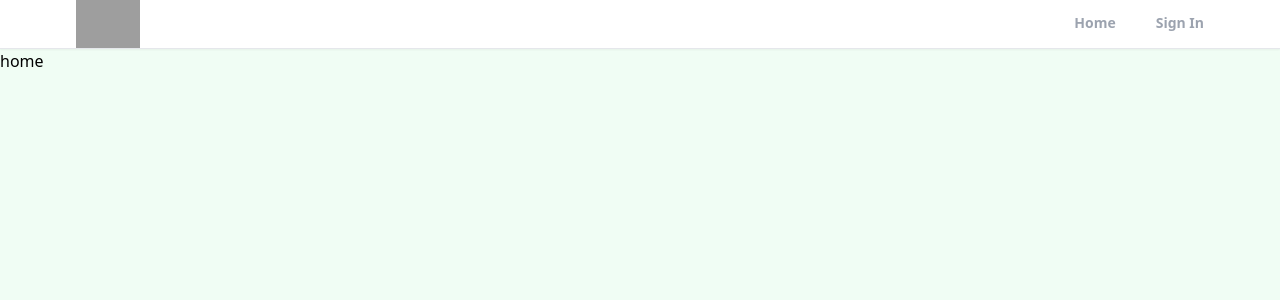
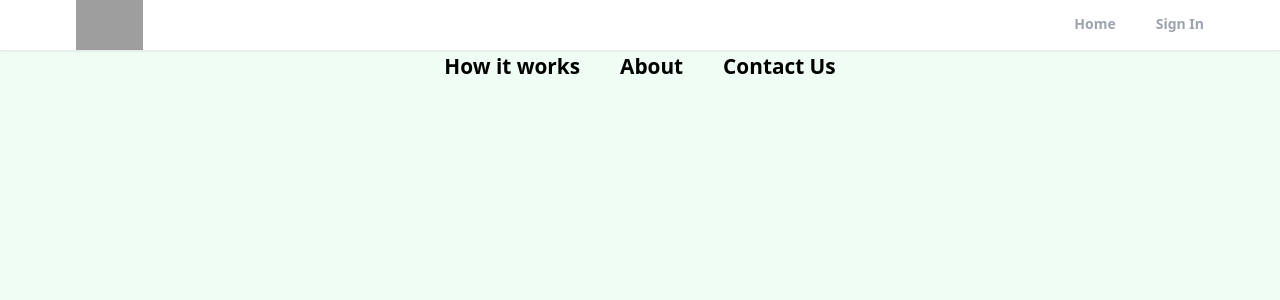
Before and after one commit to temuulenb/website-signin, a React (Create React App) app: page / in a window 1280 px wide. Shown: the top 300 px of the page. Built offline with nearby package versions, Linux system fonts and the light colour scheme; no server answers; grey boxes are pictures that could not be loaded.

Commit message:
end chiniih garj ireed home.css eer edit orj bn

```diff
--- a/src/components/Header.jsx
+++ b/src/components/Header.jsx
@@ -1,4 +1,4 @@
-import userEvent from "@testing-library/user-event";
+
 import { getAuth, onAuthStateChanged } from "firebase/auth";
 import { useEffect, useState } from "react";
 import { useLocation, useNavigate } from "react-router-dom"
@@ -19,27 +19,27 @@ export default function Header() {
     function pathMatchRoute(route) {
       if(route === location.pathname) {
         return true;
-      }
+      };
     }
   return (
     <div className="bg-white border-b shadow-sm sticky top-0 z-50">
         <header className="flex justify-between items-center px-3 max-w-6xl mx-auto">
             <div>
                 <img src="http://4.bp.blogspot.com/-ZPl4clUvLsA/UPwyQIRAGDI/AAAAAAAAAns/crAkDbf6FQs/s320/adelphi+university+logo.jpg"
-                alt="logo" className="h-12 cursor-pointer"
+                alt="logo" className="h-[50px] cursor-pointer"
                 onClick={() => navigate("/")}/>
             </div>
             <div>
                 <ul className="flex space-x-10">
                     <li className=
                         {`cursor-pointer py-3 text-sm font-semibold text-gray-400 border-b-[3px] border-b-transparent
-                    ${pathMatchRoute("/") && "text-black border-b-red-700"}`}
+                        ${pathMatchRoute("/") && "text-black border-b-red-600"}`}
                         onClick={() => navigate("/")}
                         >Home
                     </li>
                     <li className=
                         {`cursor-pointer py-3 text-sm font-semibold text-gray-400 border-b-[3px] border-b-transparent
-                    ${(pathMatchRoute("/sign-in") || pathMatchRoute("/profile"))  && "text-black border-b-red-700"}`}
+                        ${(pathMatchRoute("/sign-in") || pathMatchRoute("/profile"))  && "text-black border-b-red-600"}`}
                         onClick={() => navigate("/profile")}
                         >{pageState}
                     </li>
--- a/src/components/ListingItem.jsx
+++ b/src/components/ListingItem.jsx
@@ -1,8 +1,10 @@
 import React from 'react'
 import Moment from 'react-moment';
 import { Link } from 'react-router-dom';
+import {FaTrash} from 'react-icons/fa';
+import {MdEdit} from 'react-icons/md';
 
-export default function ListingItem({listing, id}) {
+export default function ListingItem({listing, id, onEdit, onDelete}) {
   return <li className="bg-white relative flex flex-col justify-between items-center
          shadow-md hover:shadow-xl rounded overflow-hidden transition-shadow duration-150 m-[10px]">
             <Link className="contents" to={`/category/${listing.type}/${id}`}>
@@ -12,7 +14,7 @@ export default function ListingItem({listing, id}) {
                 src={listing.imgUrls[0]} />
             </Link>
             <Moment className="absolute top-2 left-2 bg-gray-200 text-sm font-semibold
-            rounded-md px-2 py-1 shadow-lg shadow-fuchsia-600" fromNow>
+            rounded-md px-2 py-1 shadow-lg shadow-gray-600" fromNow>
                 {listing.timestamp?.toDate()}
             </Moment>
             <div className="w-full p-[10px]">
@@ -30,5 +32,14 @@ export default function ListingItem({listing, id}) {
                     ${listing.price}
                 </p>
             </div>
-    </li>;
+            {onDelete && (
+                <FaTrash className="absolute bottom-2 right-2 h-[14px] cursor-pointer text-red-600"
+                onClick={() => onDelete(listing.id)} />
+            )}
+            {onEdit && (
+                <MdEdit className="absolute bottom-2 right-7 h-[20px] cursor-pointer text-black"
+                onClick={() => onEdit(listing.id)} />
+            )};
+
+        </li>
 }
--- a/src/pages/CreateListing.jsx
+++ b/src/pages/CreateListing.jsx
@@ -161,13 +161,13 @@ export default function CreateListing() {
                     trade
                 </button>
             </div>
-            <p className="text-m mt-10 font-semibold">Name</p>
+            <p className="text-m mt-10 font-semibold">Student ID</p>
             <input
-            type='text'
+            type='number'
             id='name'
             value={name}
             onChange={onChange}
-            placeholder='Enter Your Full Name'
+            placeholder='Enter Your Student ID'
             maxLength="32"
             minLength="10"
             required
@@ -252,12 +252,15 @@ export default function CreateListing() {
                 className="w-full px-3 py-1.5 text-gray-700 bg-white border border-gray-300 rounded transition
                 duration-150 ease-in-out focus:bg-white focus:border-slate-600 mb-10"/>
             </div>
-            <button type='submit'
-            className="mb-6 w-full px-7 py-3 bg-blue-600 text-white font-medium text-sm uppercase rounded
-            shadow-md hover:bg-blue-700 hover:shadow-lg focus:bg-blue-700 focus:shadow-lg
-            active:bg-blue-800 active:shadow-lg transition duration-150 ease-in-out"
-            >
-              Upload</button>
+            <div className="flex mb-6">
+                <button type='submit'
+                className="w-[30%] ml-[160px] py-2.5 bg-blue-600 text-white font-medium text-sm uppercase rounded
+                shadow-md hover:bg-blue-700 hover:shadow-lg focus:bg-blue-700 focus:shadow-lg
+                active:bg-blue-800 active:shadow-lg transition duration-150 ease-in-out"
+                >
+                Upload
+                </button>
+            </div>
         </form>
     </div>
   )
--- a/src/pages/Home.jsx
+++ b/src/pages/Home.jsx
@@ -1,10 +1,21 @@
 import React from 'react'
+import "../pages/home.css"
 
 
 export default function Home() {
   return (
     <div>
-        home
+      <ul id = "navbar">
+        <li>
+          <a href = "">How it works</a>
+        </li>
+        <li>
+          <a href = "">About</a>
+        </li>
+        <li>
+          <a href = "">Contact Us</a>
+        </li>
+      </ul>
     </div>
   );
 }
--- a/src/pages/Profile.jsx
+++ b/src/pages/Profile.jsx
@@ -3,8 +3,9 @@ import { useEffect, useState } from 'react'
 import { Link, useNavigate } from 'react-router-dom'
 import { toast } from 'react-toastify';
 import { db } from '../firebase';
-import { updateDoc, doc, collection, query, where, orderBy, getDocs } from 'firebase/firestore';
+import { updateDoc, doc, collection, query, where, orderBy, getDocs, deleteDoc } from 'firebase/firestore';
 import ListingItem from '../components/ListingItem';
+
 
 export default function Profile() {
   const auth = getAuth();
@@ -62,10 +63,25 @@ export default function Profile() {
         }
         fetchUserListings();
   }, [auth.currentUser.uid]);
+  async function onDelete(listingID){
+    if(window.confirm("Are you sure you want to delete?")){
+        await deleteDoc(doc(db, "listings", listingID));
+        const updatedListings = listings.filter(
+            (listing) => listing.id !== listingID
+        );
+        setListings(updatedListings);
+        toast.success("Post deleted!")
+    }
+  }
+  function onEdit(listingID){
+        navigate(`/edit-listing/${listingID}`)
+  }
+
   return (
-    <div>
+    <>
         <section className="max-w-6xl mx-auto flex flex-col justify-center items-center">
-            <h1 className="text-2xl text-center mt-6 font-bold">My Profile</h1>
+            <h1 className="text-2xl pr-20 mt-6 font-bold">My Profile</h1>
+
             <div className="w-full md:w-[50%] mt-6 px-3">
                 <form>
                       { /* name input */ }
@@ -115,22 +131,25 @@ export default function Profile() {
                 </button>
             </div>
         </section>
-        <div className="mt-8 px-6">
+        <div className="mt-16 px-6">
             {!loading && listings.length > 0 && (
                 <>
-                    <h2 className="text-l mb-8 mr-16 text-center font-semibold">My announcements</h2>
+                    <h2 className="text-xl mb-8 mr-16 text-center font-semibold">My Announcements</h2>
                     <ul className="sm:grid sm:grid-col-2 lg:grid-cols-3 xl:grid-cols-4 2xl:grid-cols-5
-                    mb-6 mt-16">
+                    mb-6 mt-10">
                         {listings.map((listing) => (
                             <ListingItem
                             key={listing.id}
                             id={listing.id}
-                            listing={listing.data}/>
+                            listing={listing.data}
+                            onDelete={() => onDelete(listing.id)}
+                            onEdit={() => onEdit(listing.id)}
+                            />
                         ))}
                     </ul>
                 </>
             )}
         </div>
-    </div>
+    </>
   );
 }
--- /dev/null
+++ b/src/pages/home.css
@@ -0,0 +1,31 @@
+
+nav{
+    display: flex;
+    align-items: center;
+    justify-content: space-between;
+    background: #FFD631;
+    padding: 20px 80px;
+    box-shadow: 0 5px 15px rgba(0,0,0,0.06);
+
+}
+#navbar{
+    display: flex;
+    align-items: center;
+    justify-content: center;
+}
+
+#navbar li{
+    list-style: none;
+    padding: 0 20px;
+    position: relative;
+}
+#navbar li a{
+    text-decoration: none;
+    font-size: 1.3rem;
+    font-weight: 600;
+    color: #000000;
+}
+
+#navbar li a:hover{
+    color: #fff600;
+}
```
Lines whose indentation alone changed are shown as unchanged.
